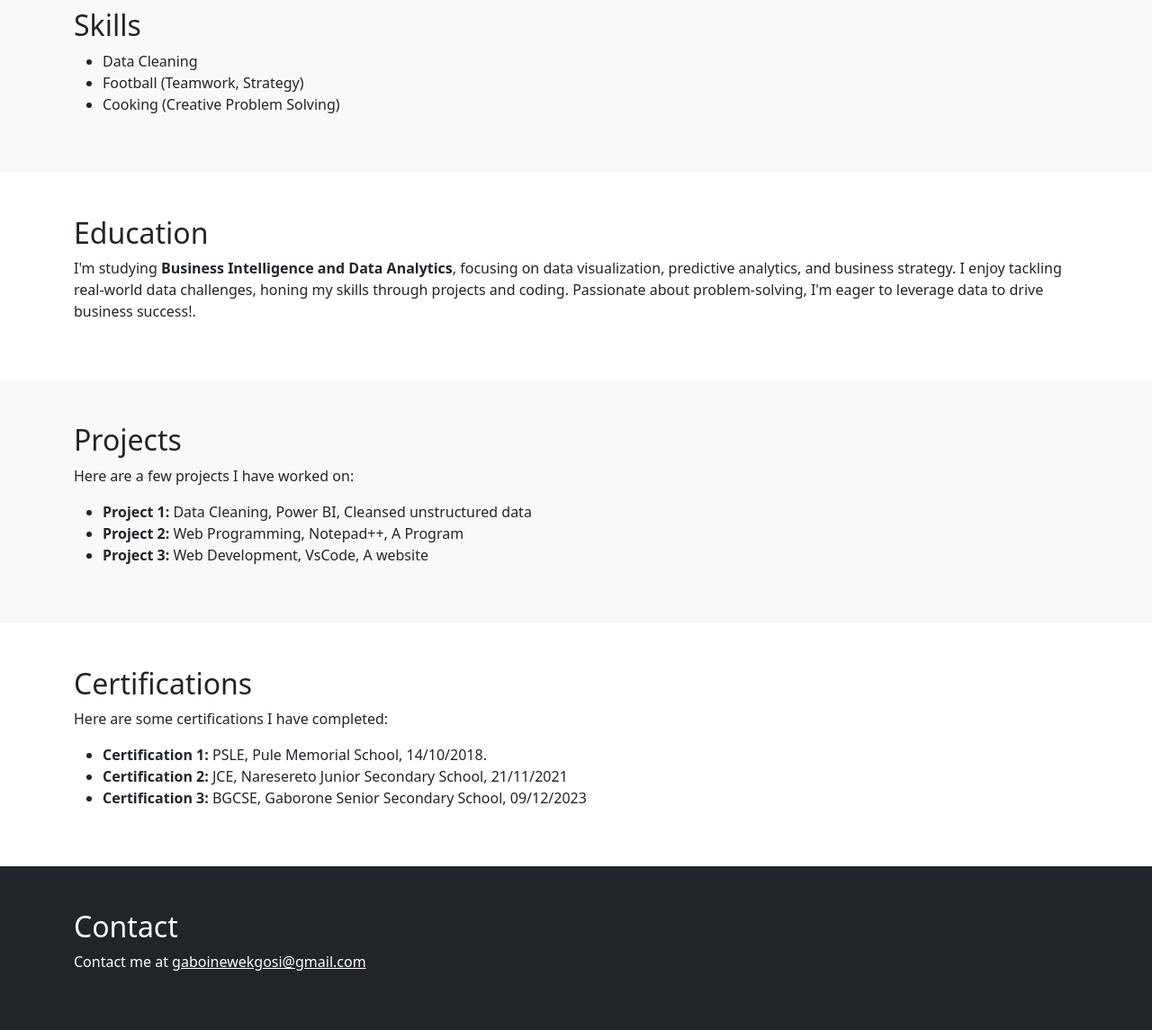
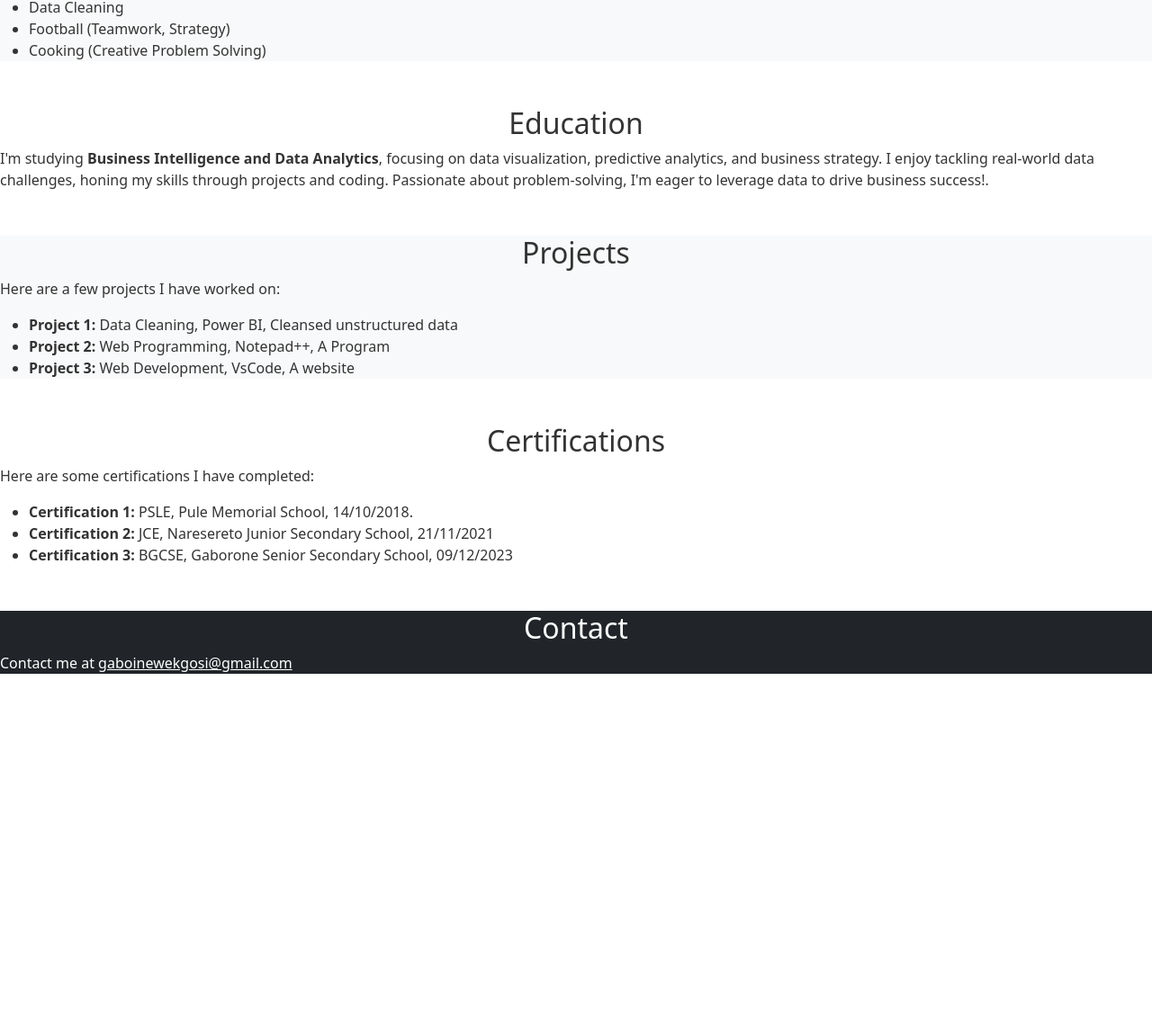
Before and after one commit to kgosi-gabo/personal-profile, a plain HTML site: page index.html in a window 1280 px wide. Shown: the part 723-1868 px from the top of the page at 90% size. After the commit the page ends 1522 px from the top, so only its background shows below. Drawn offline with nearby package versions, Linux system fonts and the light colour scheme.

Commit message:
Update index.html

```diff
--- a/index.html
+++ b/index.html
@@ -12,6 +12,10 @@
             background-color: #121212;
             color: #f1f1f1;
         }
+        body.light-mode {
+            background-color: #fff;
+            color: #333;
+        }
         .navbar-dark.bg-dark {
             background-color: #333 !important;
         }
@@ -22,9 +26,16 @@
             font-size: 1.5rem;
             cursor: pointer;
         }
+        section {
+            margin-bottom: 50px; /* Space out each section */
+        }
+        section h2 {
+            font-size: 2rem;
+            text-align: center;
+        }
     </style>
 </head>
-<body>
+<body class="light-mode">
 
     <!-- Navigation Bar -->
     <nav class="navbar navbar-expand-lg navbar-dark bg-dark">
@@ -73,36 +84,29 @@
     </section>
 
     <!-- About Section -->
-    <section id="about" class="py-5">
-        <div class="container">
+    <section id="about">
         <h2>About Me</h2>
         <p>I'm a passionate programmer who loves turning ideas into reality through code. With a great sense of humor, I believe that life is best enjoyed when you can find laughter in every moment. Beyond coding, football has been a big part of my life since childhood, thanks to my brother, who introduced me to the game at a young age. My ultimate goal is to excel in the corporate world, specializing in Data Analytics for major organizations. If you're up for a chat about programming, football, or just a good laugh, let's connect! 🚀.</p>
-        </div>
     </section>
 
     <!-- Skills Section -->
-    <section id="skills" class="bg-light py-5">
-        <div class="container">
+    <section id="skills" class="bg-light">
         <h2>Skills</h2>
         <ul>
             <li>Data Cleaning</li>
             <li>Football (Teamwork, Strategy)</li>
             <li>Cooking (Creative Problem Solving)</li>
         </ul>
-        </div>
     </section>
 
     <!-- Education Section -->
-    <section id="education" class="py-5">
-        <div class="container">
+    <section id="education">
         <h2>Education</h2>
         <p>I'm studying <strong>Business Intelligence and Data Analytics</strong>, focusing on data visualization, predictive analytics, and business strategy. I enjoy tackling real-world data challenges, honing my skills through projects and coding. Passionate about problem-solving, I'm eager to leverage data to drive business success!.</p>
-        </div>
     </section>
 
     <!-- Projects Section -->
-    <section id="projects" class="bg-light py-5">
-        <div class="container">
+    <section id="projects" class="bg-light">
         <h2>Projects</h2>
         <p>Here are a few projects I have worked on:</p>
         <ul>
@@ -110,12 +114,10 @@
             <li><strong>Project 2:</strong> Web Programming, Notepad++, A Program</li>
             <li><strong>Project 3:</strong> Web Development, VsCode, A website</li>
         </ul>
-        </div>
     </section>
 
     <!-- Certifications Section -->
-    <section id="certifications" class="py-5">
-        <div class="container">
+    <section id="certifications">
         <h2>Certifications</h2>
         <p>Here are some certifications I have completed:</p>
         <ul>
@@ -123,15 +125,12 @@
             <li><strong>Certification 2:</strong> JCE, Naresereto Junior Secondary School, 21/11/2021</li>
             <li><strong>Certification 3:</strong> BGCSE, Gaborone Senior Secondary School, 09/12/2023</li>
         </ul>
-        </div>
     </section>
 
     <!-- Contact Section -->
-    <section id="contact" class="bg-dark text-white py-5">
-        <div class="container">
+    <section id="contact" class="bg-dark text-white">
         <h2>Contact</h2>
         <p>Contact me at <a href="mailto:gaboinewekgosi@gmail.com" class="text-white">gaboinewekgosi@gmail.com</a></p>
-        </div>
     </section>
 
     <!-- Bootstrap JS and dependencies -->
@@ -146,6 +145,7 @@
 
         darkModeToggle.addEventListener("click", function() {
             document.body.classList.toggle("dark-mode");
+            document.body.classList.toggle("light-mode");
 
             // Toggle icons visibility
             sunIcon.classList.toggle("d-none");
```
Lines whose indentation alone changed are shown as unchanged.
